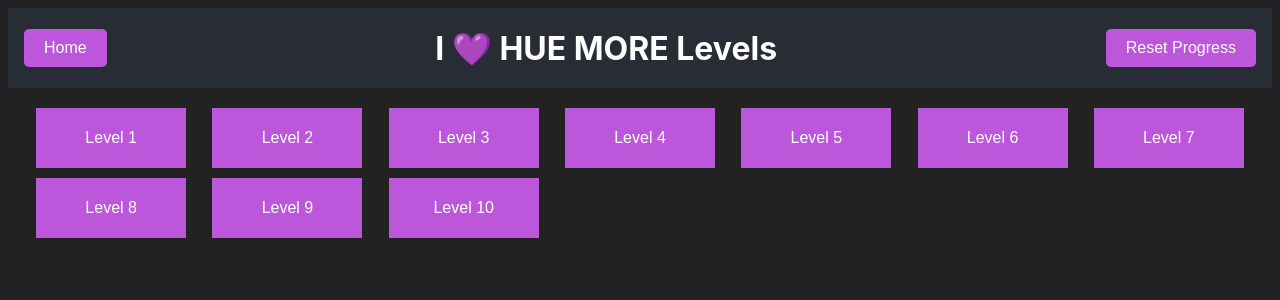
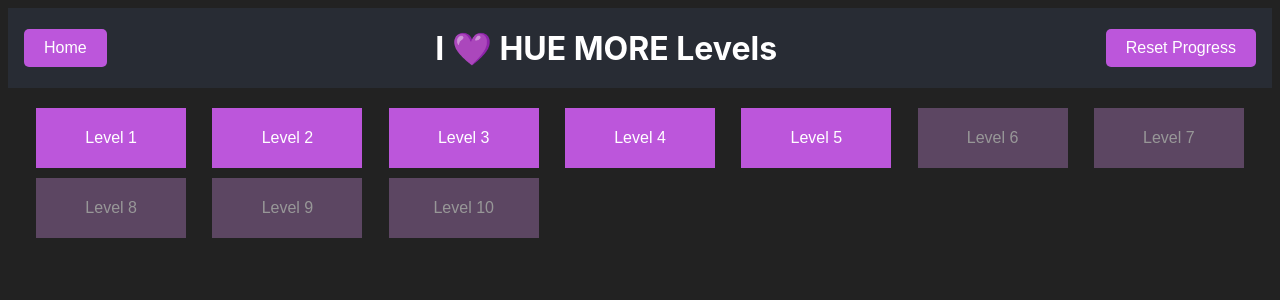
Before and after one commit to vmalie3/I-love-hue-more, a React (Create React App) app: page /play in a window 1280 px wide. Shown: the top 300 px of the page. Built offline with nearby package versions, Linux system fonts and the light colour scheme.

Commit message:
handle existing levels and hide stupid scroll bar for now

```diff
--- a/src/App.css
+++ b/src/App.css
@@ -1,3 +1,7 @@
+html {
+  scrollbar-width: none;
+}
+
 .App {
   text-align: center;
 }
@@ -16,12 +20,16 @@
 .App-header {
   background-color: #282c34;
   min-height: 100vh;
+  margin: 0;
+  padding: 0;
   display: flex;
   flex-direction: column;
   align-items: center;
   justify-content: center;
   font-size: calc(10px + 2vmin);
   color: white;
+  overflow: hidden;
+  box-sizing: border-box;
 }
 
 .App-link {
--- a/src/components/buttons/level-button.js
+++ b/src/components/buttons/level-button.js
@@ -1,17 +1,25 @@
 import React from 'react'
 import '../../App.css'
 import { Link } from 'react-router-dom'
+import styled, { css } from 'styled-components'
+
+const StyledButton = styled.button`
+  ${({ disabled }) =>
+    disabled &&
+    css`
+      filter: grayscale(60%) brightness(90%); /* Add a greyscale and lower brightness */
+      opacity: 0.6; /* Lower the opacity */
+      cursor: not-allowed;
+    `
+  }
+`
 
 const LevelButton = ({ level }) => {
-  const onClick = () => {
-    console.log(level)
-  }
-
   return (
     <Link to={`/level/${level.id}`} className="level-link" >
-      <button onClick={onClick} className='level-button' >
+      <StyledButton className='level-button' disabled={level.disabled} >
         {level.title}
-      </button>
+      </StyledButton>
     </Link>
   )
 }
--- a/src/constants/sections/A/levels-list.js
+++ b/src/constants/sections/A/levels-list.js
@@ -18,11 +18,12 @@ const levelsListA = [
     title: "Level 2",
     id: 2,
     section: SECTIONS.A,
-    colors: ['#87dff5', '#f587ef', '#f5f387', '#f58792'],
+    colors: ['#f4ff29', '#ff051e', '#655ee6', '#47ffd7'],
     size: {
       height: 5,
       width: 5
-    }
+    },
+    disabled: false
   },
   {
     title: "Level 3",
@@ -31,8 +32,9 @@ const levelsListA = [
     colors: ['#03fc1c', '#03f8fc', '#fc2403', '#c603fc'],
     size: {
       height: 5,
-      width: 5
-    }
+      width: 7
+    },
+    disabled: false
   },
   {
     title: "Level 4",
@@ -42,7 +44,8 @@ const levelsListA = [
     size: {
       height: 10,
       width: 10
-    }
+    },
+    disabled: false
   },
   {
     title: "Level 5",
@@ -52,32 +55,38 @@ const levelsListA = [
     size: {
       height: 5,
       width: 8
-    }
+    },
+    disabled: false
   },
   {
     title: "Level 6",
     id: 6,
-    section: SECTIONS.A
+    section: SECTIONS.A,
+    disabled: true
   },
   {
     title: "Level 7",
     id: 7,
-    section: SECTIONS.A
+    section: SECTIONS.A,
+    disabled: true
   },
   {
     title: "Level 8",
     id: 8,
-    section: SECTIONS.A
+    section: SECTIONS.A,
+    disabled: true
   },
   {
     title: "Level 9",
     id: 9,
-    section: SECTIONS.A
+    section: SECTIONS.A,
+    disabled: true
   },
   {
     title: "Level 10",
     id: 10,
-    section: SECTIONS.A
+    section: SECTIONS.A,
+    disabled: true
   }
 ];
 
```
